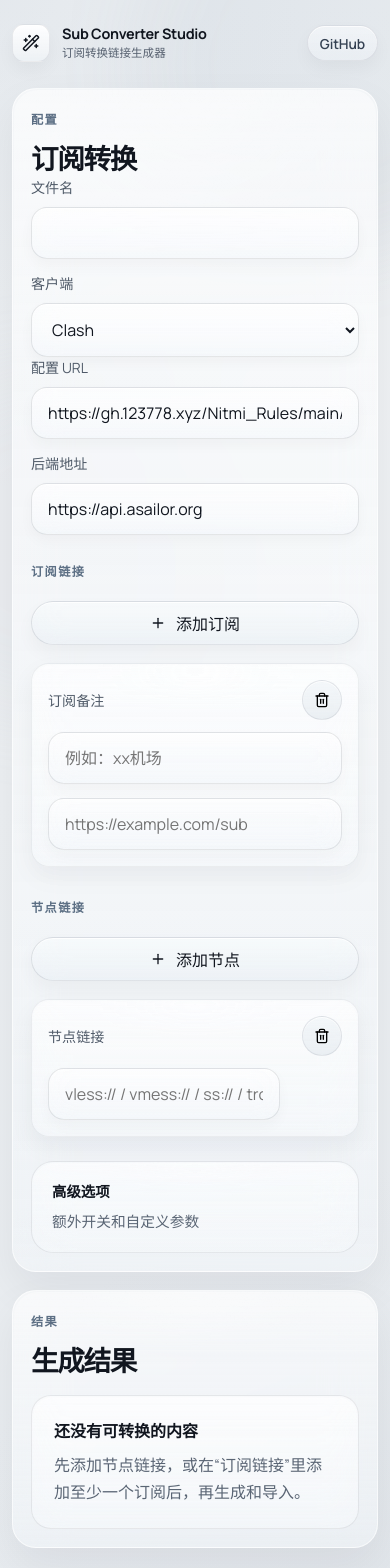
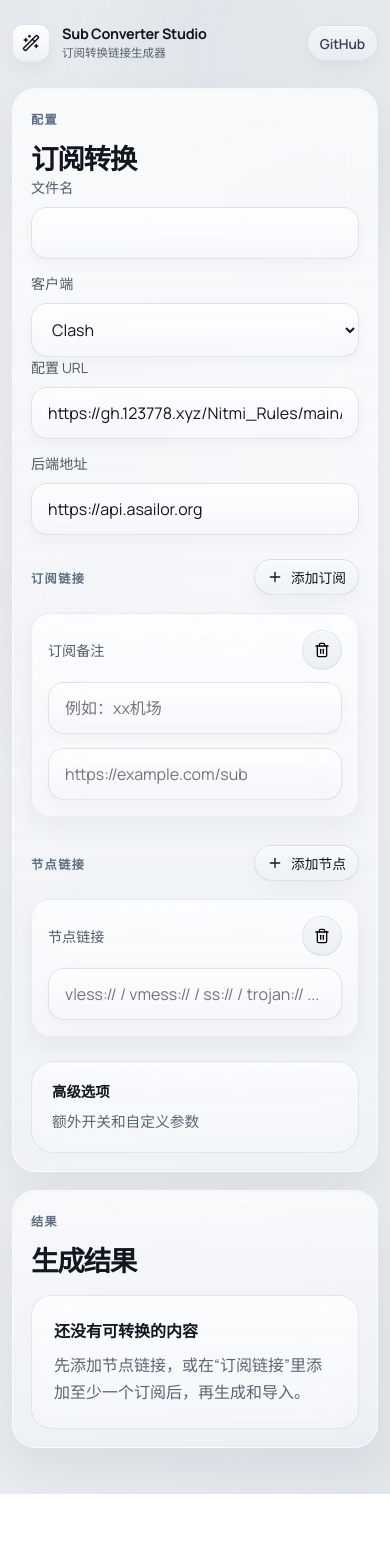
Before and after one commit to Nitmi/Sub-Converter-Studio, a React (Vite) app: page / in a window 390 px wide. Shown: the top 1568 px of the page. After the commit the page ends 1494 px from the top, so only its background shows below. Built offline with nearby package versions, Linux system fonts and the light colour scheme.

Commit message:
Refine mobile add action button placement

```diff
--- a/src/styles.css
+++ b/src/styles.css
@@ -513,6 +513,10 @@ main {
   align-self: end;
 }
 
+.mobile-secondary-label {
+  display: none;
+}
+
 .mobile-inline-action {
   display: none;
 }
@@ -714,10 +718,25 @@ main {
     grid-template-columns: 1fr;
   }
 
-  .provider-head,
   .action-row {
     flex-direction: column;
     align-items: stretch;
+  }
+
+  .provider-head {
+    flex-direction: row;
+    align-items: center;
+    justify-content: space-between;
+    gap: 10px;
+  }
+
+  .provider-head .secondary-button {
+    min-height: 36px;
+    padding: 0 12px;
+    font-size: 0.86rem;
+    gap: 8px;
+    flex-shrink: 0;
+    align-self: auto;
   }
 
   .subscription-item {
@@ -732,6 +751,12 @@ main {
     display: none;
   }
 
+  .node-item .simple-grid {
+    grid-template-columns: 1fr;
+    align-items: stretch;
+    gap: 0;
+  }
+
   .mobile-inline-action {
     display: flex;
     align-items: center;
@@ -741,6 +766,13 @@ main {
   }
 
   .mobile-inline-action > span {
+    font-size: 0.88rem;
+    color: #4f5a68;
+  }
+
+  .mobile-secondary-label {
+    display: block;
+    margin: 2px 0 10px;
     font-size: 0.88rem;
     color: #4f5a68;
   }
```
